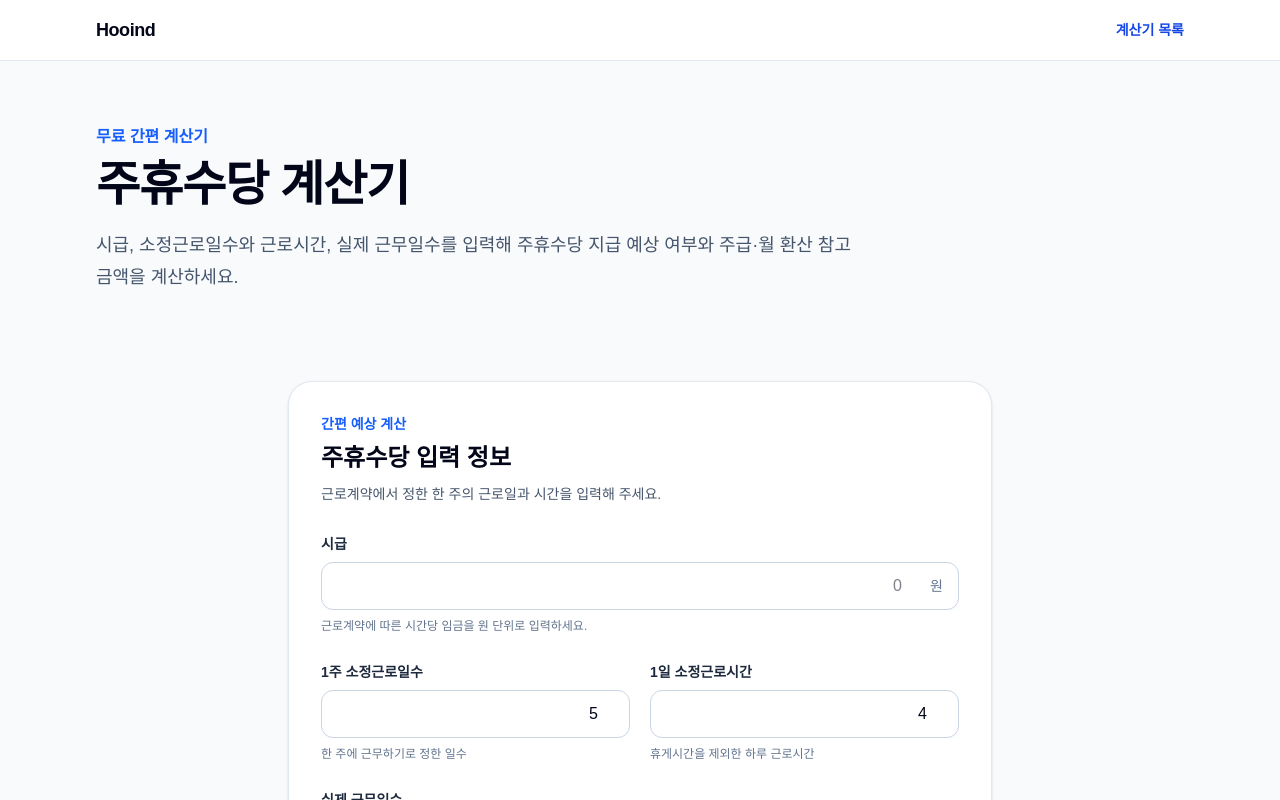
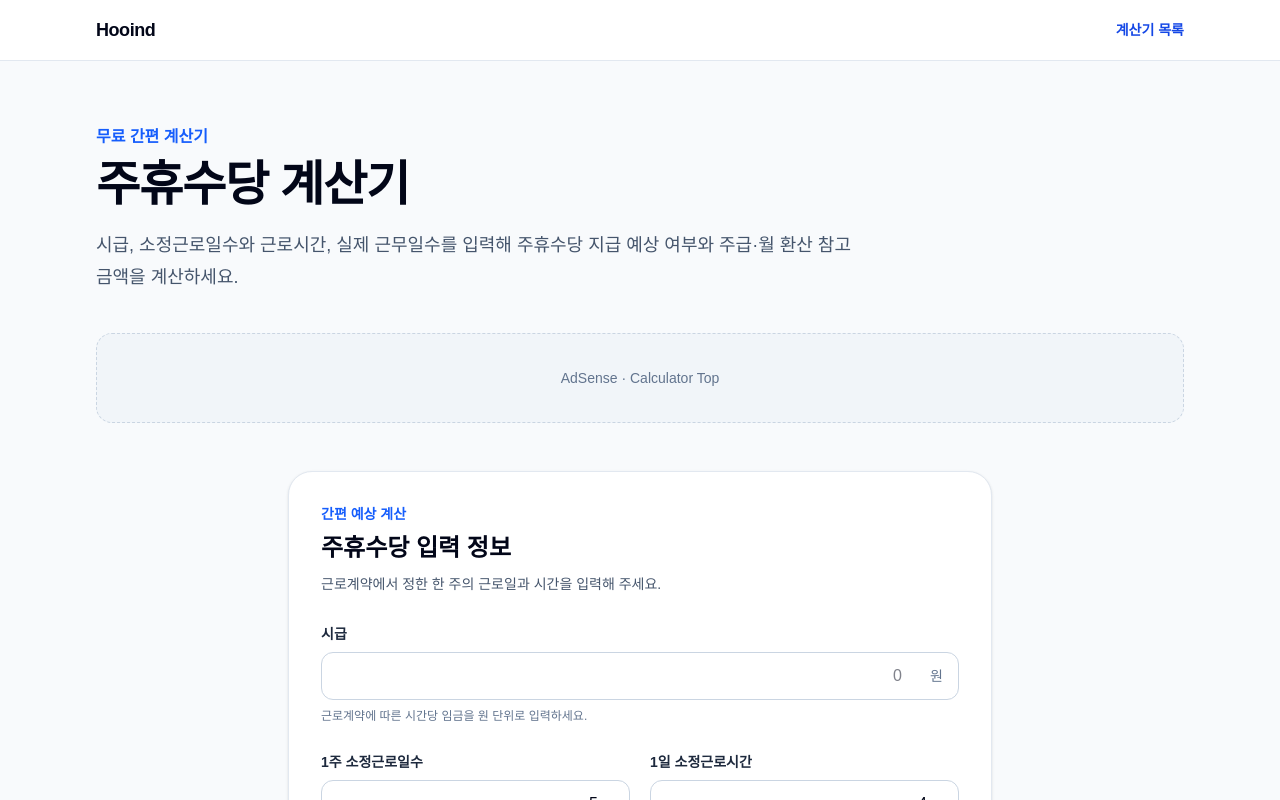
Before and after one commit to LouisLee84/hooind, a Next.js app in the folder apps/web/: page /calculators/weekly-holiday-pay in a window 1280 px wide. Shown: the top 800 px of the page. Built offline with nearby package versions, Linux system fonts and the light colour scheme; no server answers.

Commit message:
feat: apply shared adsense policy to calculators

```diff
--- a/apps/web/src/app/calculators/retirement-pay/page.tsx
+++ b/apps/web/src/app/calculators/retirement-pay/page.tsx
@@ -1,6 +1,5 @@
-import { CalculatorLayout, type FAQItem } from "@hooind/ui";
-import { AdBanner } from "@/components/ads/AdBanner";
-import { ADSENSE_SLOTS } from "@/config/ads";
+import type { FAQItem } from "@hooind/ui";
+import { CalculatorLayout } from "@/components/calculator-layout";
 import { createPageMetadata, getSiteUrl } from "@/config/site";
 import type { Metadata } from "next";
 import { RetirementPayCalculator } from "./retirement-pay-calculator";
@@ -61,28 +60,10 @@ export default function RetirementPayPage() {
   return (
     <CalculatorLayout
       calculator={<RetirementPayCalculator />}
-      calculatorBottomAd={
-        <AdBanner
-          className="min-h-[100px] sm:min-h-[90px]"
-          slot={ADSENSE_SLOTS.CALCULATOR_BOTTOM}
-        />
-      }
       description={description}
       faqs={faqs}
-      resultAd={
-        <AdBanner
-          className="min-h-[250px] sm:min-h-[280px]"
-          slot={ADSENSE_SLOTS.CALCULATOR_RESULT}
-        />
-      }
       structuredData={structuredData}
       title="퇴직금 계산기"
-      topAd={
-        <AdBanner
-          className="min-h-[100px] sm:min-h-[90px]"
-          slot={ADSENSE_SLOTS.CALCULATOR_TOP}
-        />
-      }
     >
       <section className="border-y border-slate-200 bg-white">
         <div className="mx-auto max-w-3xl px-5 py-14 sm:px-8 sm:py-20">
--- a/apps/web/src/app/calculators/salary/page.tsx
+++ b/apps/web/src/app/calculators/salary/page.tsx
@@ -1,4 +1,5 @@
-import { CalculatorLayout, type FAQItem } from "@hooind/ui";
+import type { FAQItem } from "@hooind/ui";
+import { CalculatorLayout } from "@/components/calculator-layout";
 import { createPageMetadata, getSiteUrl } from "@/config/site";
 import type { Metadata } from "next";
 import { SalaryCalculator } from "./salary-calculator";
--- a/apps/web/src/app/calculators/weekly-holiday-pay/page.tsx
+++ b/apps/web/src/app/calculators/weekly-holiday-pay/page.tsx
@@ -1,4 +1,5 @@
-import { CalculatorLayout, type FAQItem } from "@hooind/ui";
+import type { FAQItem } from "@hooind/ui";
+import { CalculatorLayout } from "@/components/calculator-layout";
 import { createPageMetadata, getSiteUrl } from "@/config/site";
 import type { Metadata } from "next";
 import { WeeklyHolidayPayCalculator } from "./weekly-holiday-pay-calculator";
--- /dev/null
+++ b/apps/web/src/components/calculator-layout.tsx
@@ -0,0 +1,65 @@
+import {
+  CalculatorLayout as CalculatorLayoutBase,
+  type CalculatorLayoutProps as CalculatorLayoutBaseProps,
+} from "@hooind/ui";
+import { AdBanner } from "@/components/ads/AdBanner";
+import { ADSENSE_SLOTS } from "@/config/ads";
+
+export type AdLayout = "full" | "compact" | "tool" | "none";
+
+export type CalculatorLayoutProps = Omit<
+  CalculatorLayoutBaseProps,
+  "calculatorBottomAd" | "resultAd" | "topAd"
+> & {
+  adLayout?: AdLayout;
+};
+
+const adLayoutPolicy: Record<
+  AdLayout,
+  Readonly<{ bottom: boolean; result: boolean; top: boolean }>
+> = {
+  full: { top: true, result: true, bottom: true },
+  compact: { top: true, result: true, bottom: false },
+  tool: { top: true, result: false, bottom: true },
+  none: { top: false, result: false, bottom: false },
+};
+
+/**
+ * Applies the shared Hooind AdSense policy to calculator and tool pages.
+ */
+export function CalculatorLayout({
+  adLayout = "full",
+  ...layoutProps
+}: CalculatorLayoutProps) {
+  const policy = adLayoutPolicy[adLayout];
+
+  return (
+    <CalculatorLayoutBase
+      {...layoutProps}
+      calculatorBottomAd={
+        policy.bottom ? (
+          <AdBanner
+            className="min-h-[100px] sm:min-h-[90px]"
+            slot={ADSENSE_SLOTS.CALCULATOR_BOTTOM}
+          />
+        ) : undefined
+      }
+      resultAd={
+        policy.result ? (
+          <AdBanner
+            className="min-h-[250px] sm:min-h-[280px]"
+            slot={ADSENSE_SLOTS.CALCULATOR_RESULT}
+          />
+        ) : undefined
+      }
+      topAd={
+        policy.top ? (
+          <AdBanner
+            className="min-h-[100px] sm:min-h-[90px]"
+            slot={ADSENSE_SLOTS.CALCULATOR_TOP}
+          />
+        ) : undefined
+      }
+    />
+  );
+}
--- a/packages/ui/src/calculator/calculator-layout.tsx
+++ b/packages/ui/src/calculator/calculator-layout.tsx
@@ -1,6 +1,19 @@
 import type { ReactNode } from "react";
 import { FAQSection, type FAQItem } from "./faq-section";
 import { StructuredData } from "./structured-data";
+
+export type CalculatorLayoutProps = {
+  calculator: ReactNode;
+  calculatorBottomAd?: ReactNode;
+  children: ReactNode;
+  description: string;
+  eyebrow?: string;
+  faqs: FAQItem[];
+  resultAd?: ReactNode;
+  structuredData: unknown;
+  title: string;
+  topAd?: ReactNode;
+};
 
 export function CalculatorLayout({
   calculator,
@@ -13,18 +26,7 @@ export function CalculatorLayout({
   structuredData,
   title,
   topAd,
-}: {
-  calculator: ReactNode;
-  calculatorBottomAd?: ReactNode;
-  children: ReactNode;
-  description: string;
-  eyebrow?: string;
-  faqs: FAQItem[];
-  resultAd?: ReactNode;
-  structuredData: unknown;
-  title: string;
-  topAd?: ReactNode;
-}) {
+}: CalculatorLayoutProps) {
   return (
     <div className="min-h-screen bg-slate-50 text-slate-950">
       <StructuredData data={structuredData} />
```
Also changed, not shown: 2 other files (tests, documents, lock files or other folders).
